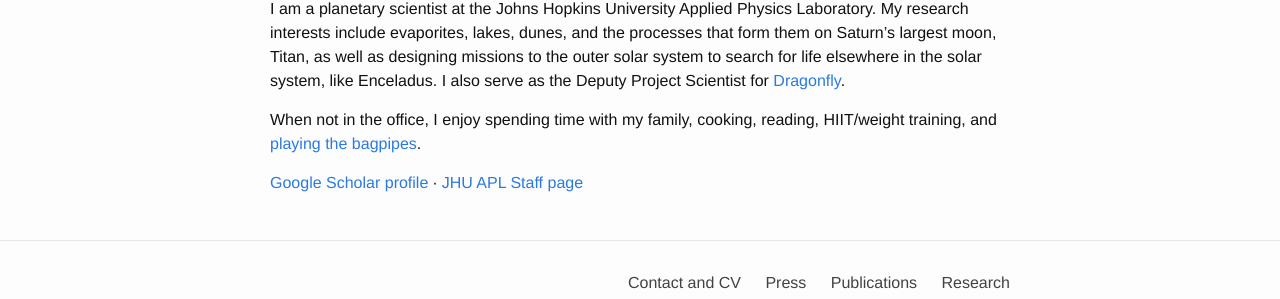
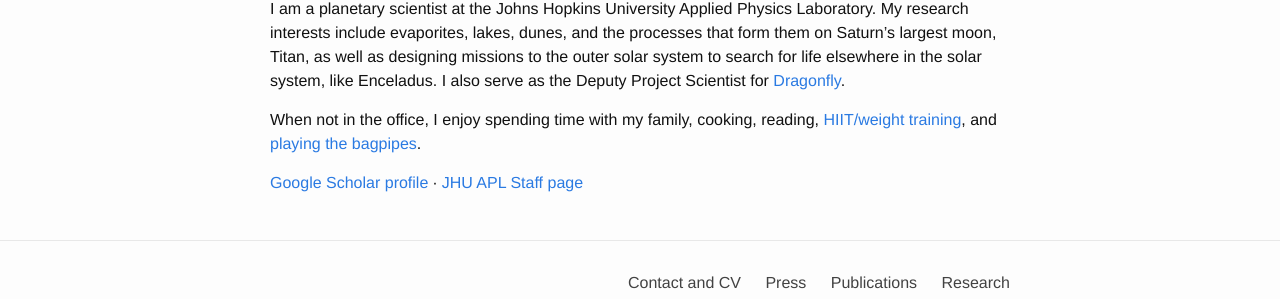
Before and after one commit to shannonmackenzie/shannonmackenzie.github.io, a Jekyll site: the page built from index.md, in a window 1280 px wide. Shown: the part 713-1012 px from the top of the page. Built offline with Jekyll 4.4.1, drawn with Linux system fonts in a browser that asks for light colours; part of the change alters nothing that is shown.

```diff
--- a/index.md
+++ b/index.md
@@ -10,7 +10,7 @@ layout: default
 
 I am a planetary scientist at the Johns Hopkins University Applied Physics Laboratory. My research interests include evaporites, lakes, dunes, and the processes that form them on Saturn's largest moon, Titan, as well as designing missions to the outer solar system to search for life elsewhere in the solar system, like Enceladus. I also serve as the Deputy Project Scientist for [Dragonfly](https://dragonfly.jhuapl.edu/).
 
-When not in the office, I enjoy spending time with my family, cooking, reading, HIIT/weight training, and [playing the bagpipes](https://www.baltimorecitypipeband.com/home).
+When not in the office, I enjoy spending time with my family, cooking, reading, [HIIT/weight training](https://thewkout.com/catalog), and [playing the bagpipes](https://www.baltimorecitypipeband.com/home).
 
 
 [Google Scholar profile](https://scholar.google.com/citations?user=982dVpEAAAAJ&hl=en) ∙ [JHU APL Staff page](https://civspace.jhuapl.edu/people/shannon-mackenzie)
```
